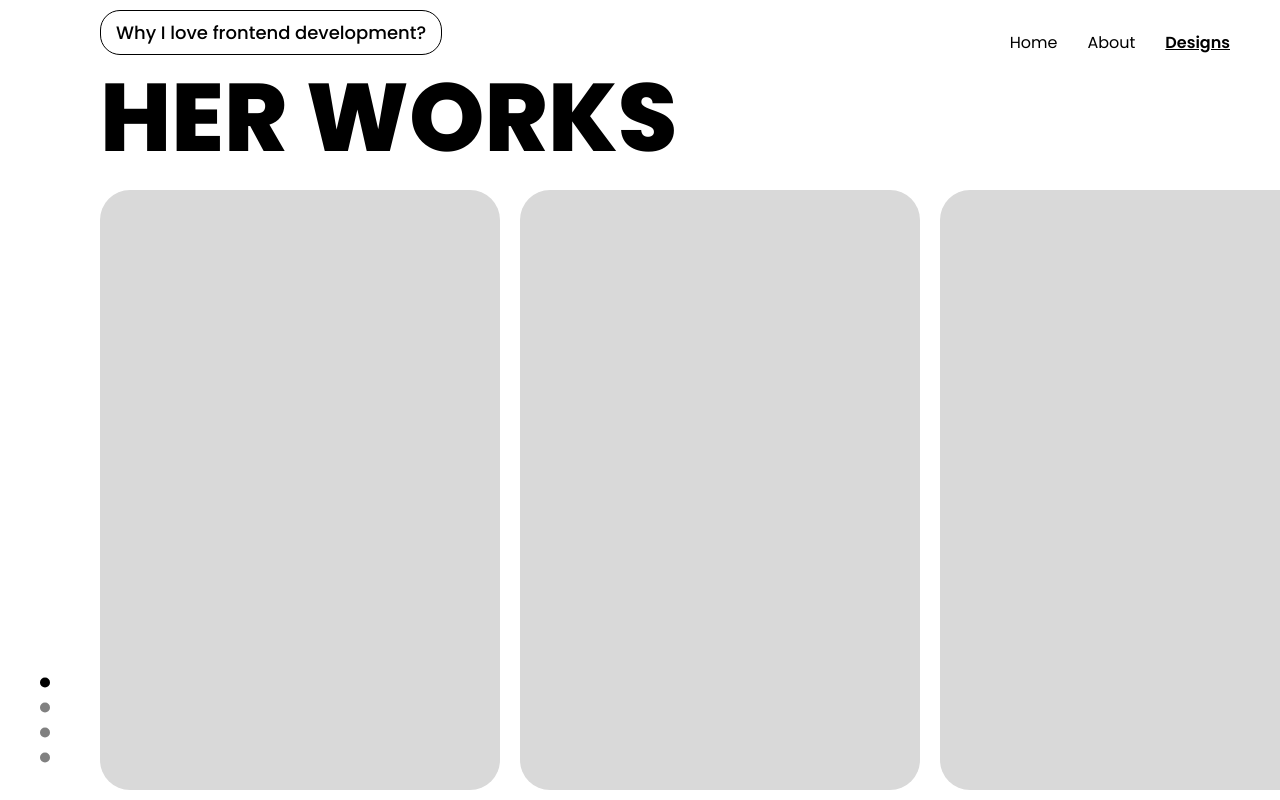
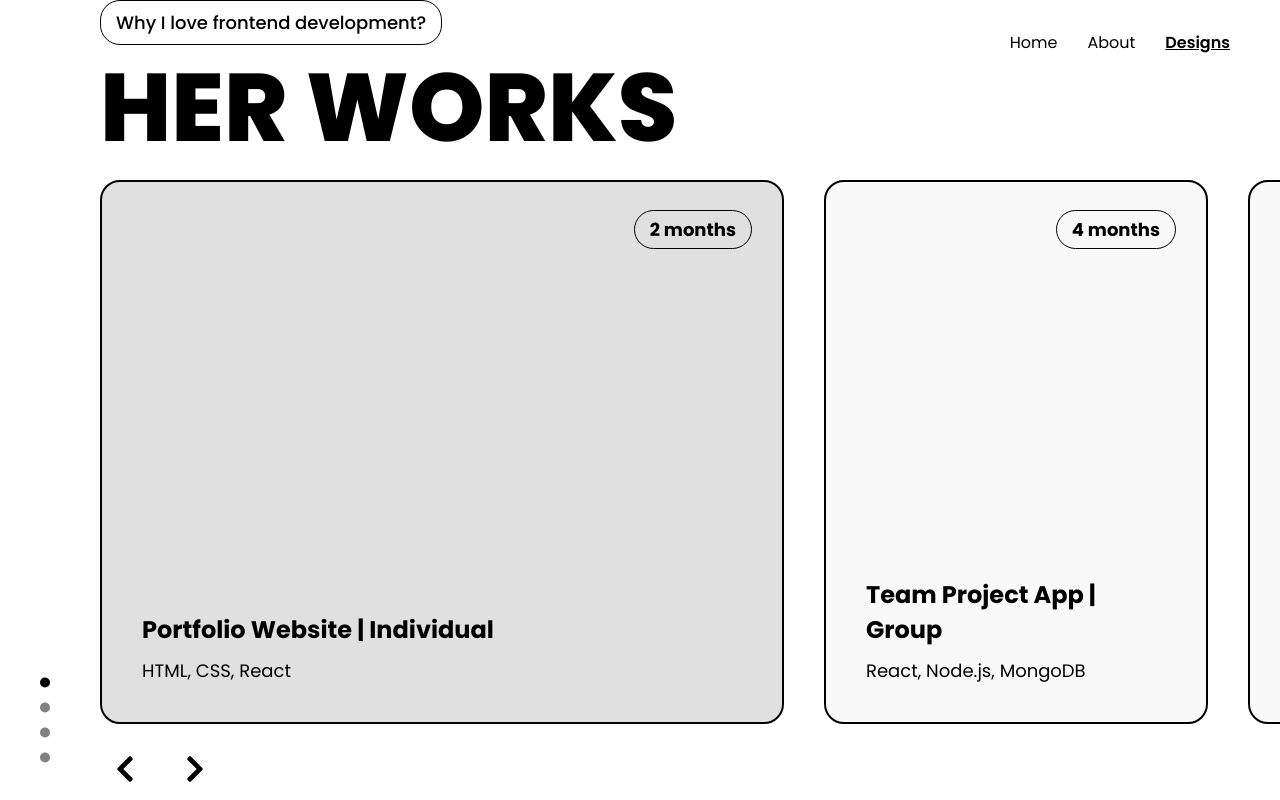
Before and after one commit to marianadine/madebyfei, a React (Create React App) app: page /designs in a window 1280 px wide. Built offline with nearby package versions, Linux system fonts and the light colour scheme.

Commit message:
expanding works

```diff
--- a/package.json
+++ b/package.json
@@ -9,6 +9,7 @@
     "@testing-library/user-event": "^13.5.0",
     "react": "^19.1.0",
     "react-dom": "^19.1.0",
+    "react-icons": "^5.5.0",
     "react-router-dom": "^7.6.2",
     "react-scripts": "5.0.1",
     "web-vitals": "^2.1.4"
--- a/src/components/Designs.jsx
+++ b/src/components/Designs.jsx
@@ -10,9 +10,60 @@ import circle from '../imgs/circle.png';
 import mouse from '../imgs/mouse.png';
 import sketch from '../imgs/sketch.png';
 
+import { FaChevronLeft, FaChevronRight } from "react-icons/fa";
+
 const Designs = () => {
   const [activeSection, setActiveSection] = useState(0);
+  const [expandedIndex, setExpandedIndex] = useState(0);
+
   const sectionRefs = [useRef(), useRef(), useRef(), useRef()];
+  const worksContainerRef = useRef();
+  const scrollLeft = () => {
+    worksContainerRef.current.scrollBy({
+      left: -400,
+      behavior: 'smooth'
+    });
+  };
+
+  const scrollRight = () => {
+    worksContainerRef.current.scrollBy({
+      left: 400,
+      behavior: 'smooth'
+    });
+  };
+
+  const designs = [
+    {
+      name: "Portfolio Website",
+      technologies: "HTML, CSS, React",
+      type: "Individual",
+      duration: "2 months"
+    },
+    {
+      name: "Team Project App",
+      technologies: "React, Node.js, MongoDB",
+      type: "Group",
+      duration: "4 months"
+    },
+    {
+      name: "E-commerce UI",
+      technologies: "Figma, Tailwind CSS",
+      type: "Individual",
+      duration: "1 month"
+    },
+    {
+      name: "Mobile Planner",
+      technologies: "React Native, Expo",
+      type: "Individual",
+      duration: "3 months"
+    },
+    {
+      name: "Mobile Planner",
+      technologies: "React Native, Expo",
+      type: "Individual",
+      duration: "3 months"
+    }
+  ];
 
   useEffect(() => {
     const observerOptions = { root: null, threshold: 0.5 };
@@ -33,6 +84,10 @@ const Designs = () => {
     return () => observer.disconnect();
   }, []);
 
+  const handleExpand = (index) => {
+    setExpandedIndex(expandedIndex === index ? null : index);
+  };
+
   return (
     <div className="scroll-container">
       <ScrollIndicator sections={4} activeSection={activeSection} />
@@ -41,30 +96,46 @@ const Designs = () => {
         <div style={{ marginLeft: '100px' }}>
           <button style={{ marginBottom: '40px' }} className='button-style'>Why I love frontend development?</button>
           <p className='works-heading'>HER WORKS</p>
-          <div className='works-container'>
-            <div className='work'></div>
-            <div className='work'></div>
-            <div className='work'></div>
-            <div className='work'></div>
-          </div>
+          <div className="works-scroll-wrapper">
+
+            <div className='works-container' ref={worksContainerRef}>
+              {designs.map((design, index) => (
+                <div
+                  key={index}
+                  className={`work ${expandedIndex === index ? 'expanded' : ''}`}
+                  onClick={() => handleExpand(index)}
+                >
+                  <p className="work-duration">{design.duration}</p>
+                  <div className='work-bottominfo'>
+                    <h4 className="work-name">{design.name} | {design.type}</h4>
+                    <p className="work-tech">{design.technologies}</p>
+                  </div>
+
+                </div>
+              ))}
+            </div>
+
+          </div><button className="scroll-icon left" onClick={scrollLeft}>
+            <FaChevronLeft size={30} />
+          </button>
+          <button className="scroll-icon right" onClick={scrollRight}>
+            <FaChevronRight size={30} />
+          </button>
         </div>
       </section>
+
 
       <section className='container' ref={sectionRefs[1]} data-index={1}>
         <div style={{ margin: '150px', marginTop: '-50px', width: '90%' }}>
           <h3 className='section2-headingtypo'>Typography</h3>
-
           <div className='section2-oneline'>
             <h3 className='section2-fontnamemain'>Poppins</h3>
             <p>it’s <span style={{ fontWeight: '700' }}>bold</span> when it needs to be, <span style={{ fontWeight: '300' }}>light</span> when it should be</p>
           </div>
-
           <div className='section2-oneline'>
             <p style={{ fontStyle: 'italic' }}>my go-to-font</p>
             <h3 className='section2-fontname'>Regular</h3>
           </div>
-
-
         </div>
         <p className='section2-explanation'>for its modern, geometric shapes and clean lines — it gives my designs a fresh, friendly vibe while keeping everything perfectly readable. It’s like the font version of a good handshake: professional, approachable, and confident.</p>
       </section>
@@ -77,31 +148,28 @@ const Designs = () => {
         <div style={{ marginTop: '160px' }}>
           <div className='workflow-container'>
             <div style={{ marginBottom: '50px' }} className='workflow-oneline'>
-              <img src={circle} />
+              <img src={circle} alt="circle" />
               <button className='workflow-heading'>Sketch.</button>
-              <img src={sketch} />
+              <img src={sketch} alt="sketch" />
               <button className='workflow-heading'>Inspire.</button>
-              <img src={cxc} />
+              <img src={cxc} alt="cxc" />
             </div>
-
             <div className='workflow-oneline'>
               <button className='workflow-heading'>Layout.</button>
-              <img src={halfcircle} />
+              <img src={halfcircle} alt="halfcircle" />
               <button className='workflow-heading'>Code.</button>
-              <img src={mouse} />
-              <img src={toggle} />
+              <img src={mouse} alt="mouse" />
+              <img src={toggle} alt="toggle" />
             </div>
           </div>
-
           <div style={{ width: '1600px' }} className='workflow-oneline'>
             <p className='workflow-explanation'>I start by sketching ideas, seek inspiration to refine concepts, create a thoughtful layout, and finally bring designs to life through code.</p>
             <h3 className='workflow-title'>WORKFLOW</h3>
           </div>
         </div>
       </section>
-
     </div>
-  )
+  );
 }
 
-export default Designs
+export default Designs;
--- a/src/styles/Designs.css
+++ b/src/styles/Designs.css
@@ -7,15 +7,101 @@
 
 .works-container {
     display: flex;
-    flex-direction: row;
-    gap: 20px;
+    gap: 40px;
+    overflow-x: auto;
+    padding-bottom: 20px;
+    scroll-snap-type: x mandatory;
 }
 
 .work {
-    background-color: #D9D9D9;
-    width: 400px;
-    height: 600px;
-    border-radius: 30px;
+    flex: 0 0 auto;
+    min-width: 300px;
+    max-width: 300px;
+    height: 500px;
+    background-color: #f9f9f9;
+    border: 2px solid #000;
+    border-radius: 20px;
+    padding: 20px 40px;
+    cursor: pointer;
+    transition: all 0.4s ease;
+    scroll-snap-align: start;
+    position: relative;
+
+    display: flex;
+    flex-direction: column;
+    justify-content: space-between;
+}
+
+.work.expanded {
+    min-width: 600px;
+    max-width: 600px;
+    background-color: #e0e0e0;
+}
+
+.work-duration {
+    position: absolute;
+    top: 10px;
+    right: 30px;
+    font-size: 18px;
+    font-weight: bold;
+
+    border: #000 1px solid;
+    border-radius: 20px;
+    padding: 5px 15px;
+}
+
+.work-bottominfo {
+    margin-top: auto;
+}
+
+.work-name {
+    font-size: 24px;
+    font-weight: 700;
+    margin-top: 50px;
+    margin-bottom: 10px;
+}
+
+.work-tech {
+    font-size: 18px;
+    margin-top: 6px;
+}
+
+.works-scroll-wrapper {
+    display: flex;
+    align-items: center;
+    position: relative;
+    width: 100%;
+}
+
+.scroll-icon {
+    background: transparent;
+    border: none;
+    cursor: pointer;
+    color: #000;
+    z-index: 10;
+    padding: 10px;
+    transition: color 0.3s ease;
+}
+
+.scroll-icon:hover {
+    color: #555;
+}
+
+.scroll-icon.left {
+    margin-right: 10px;
+}
+
+.scroll-icon.right {
+    margin-left: 10px;
+}
+
+.works-container {
+    display: flex;
+    gap: 40px;
+    overflow-x: auto;
+    padding-bottom: 20px;
+    scroll-snap-type: x mandatory;
+    scroll-behavior: smooth;
 }
 
 .section2-headingtypo {
```
Also changed, not shown: 1 other file (tests, documents, lock files or other folders).
